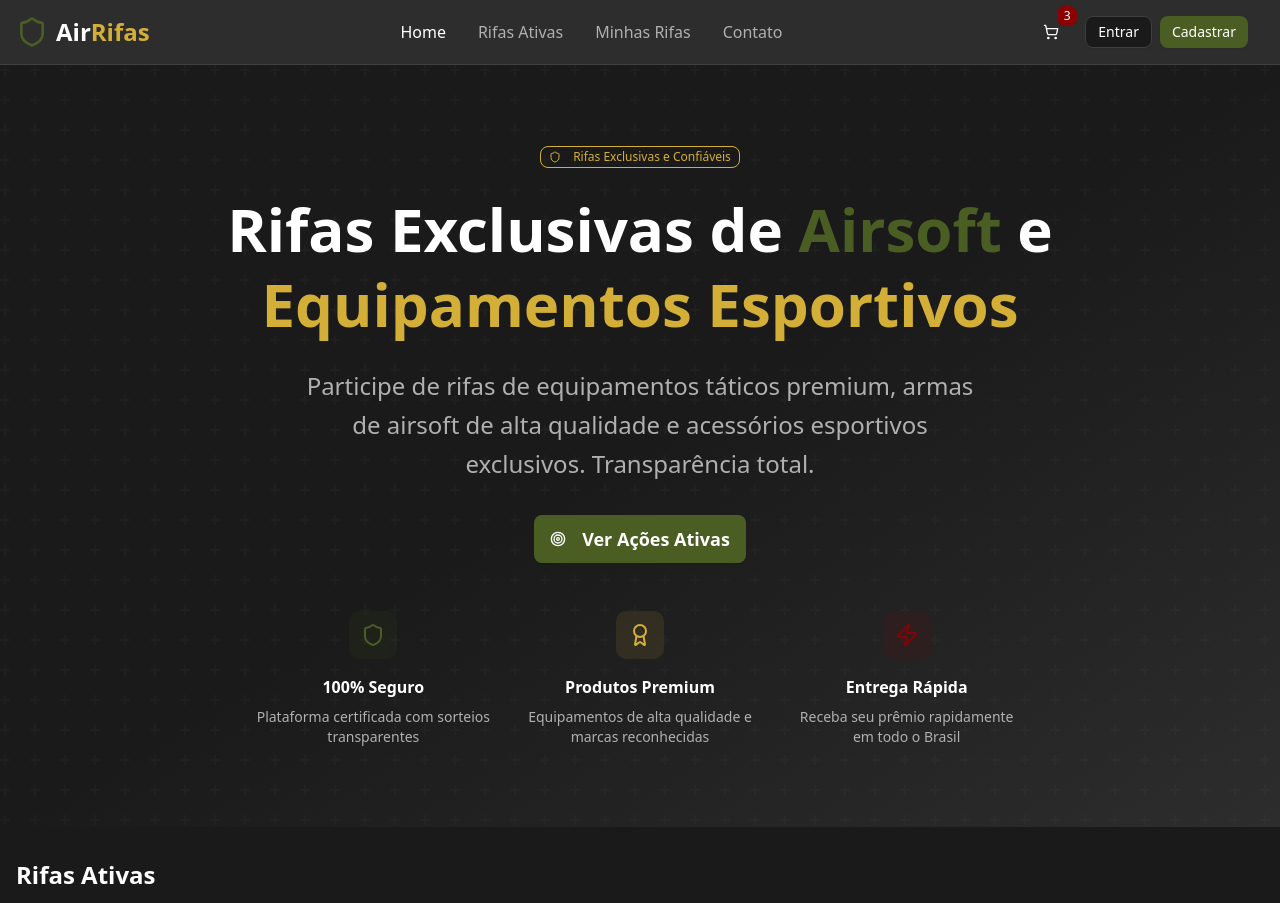
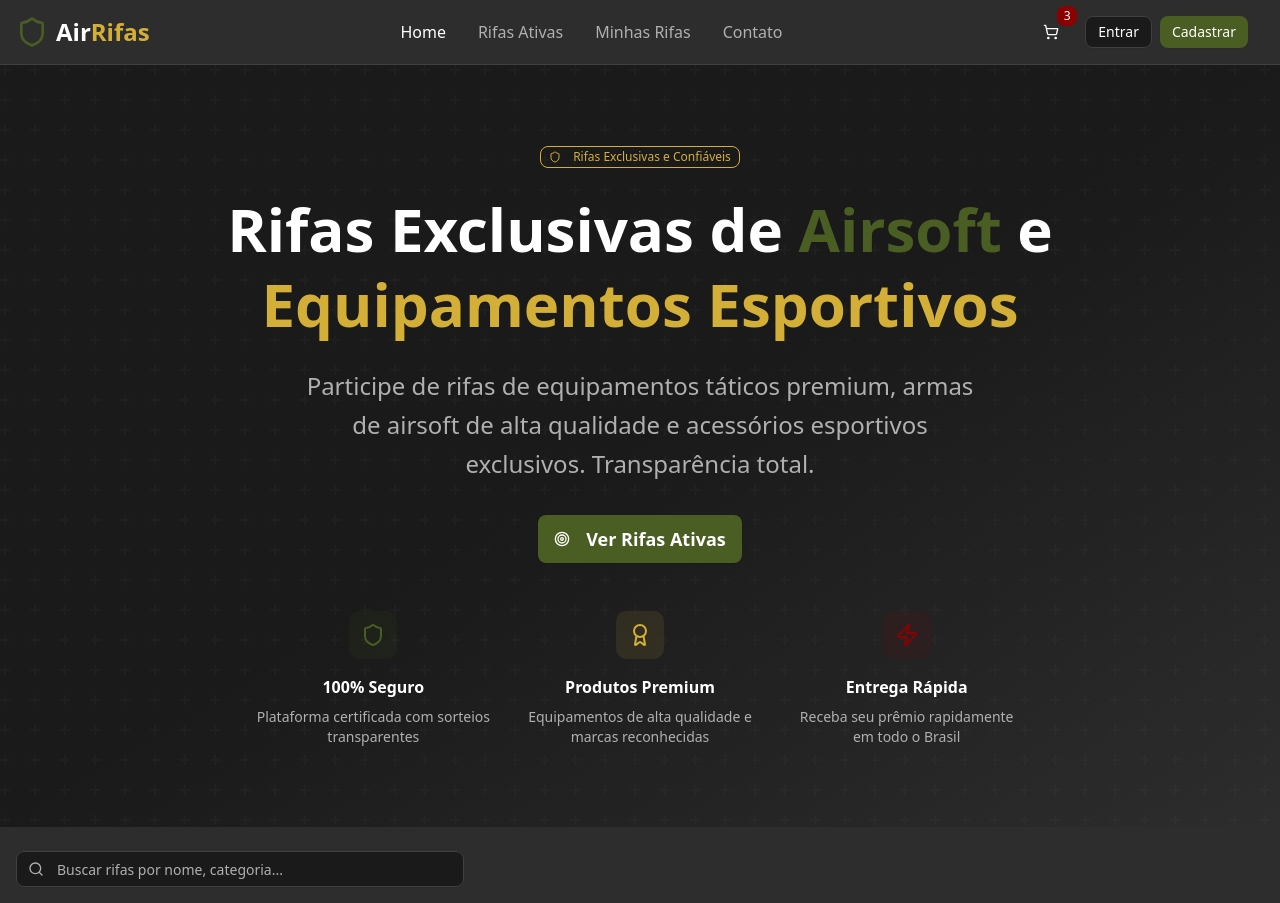
Before and after one commit to home-evertonazevedo/site, a React (Vite) app: page / in a window 1280 px wide. Shown: the top 903 px of the page. Built offline with nearby package versions, Linux system fonts and the light colour scheme.

Commit message:
Ativado FilterBar e corrigido texto do botão principal

```diff
--- a/src/App.jsx
+++ b/src/App.jsx
@@ -1,6 +1,7 @@
 import { useState } from 'react'
 import { Header } from './components/Header.jsx'
 import { HeroSection } from './components/HeroSection.jsx'
+import { FilterBar } from './components/FilterBar.jsx'
 import { RaffleCard } from './components/RaffleCard.jsx'
 import { Footer } from './components/Footer.jsx'
 import { mockRaffles, getFilteredRaffles } from './data/mockRaffles.js'
@@ -16,11 +17,15 @@ function App() {
 
   const filteredRaffles = getFilteredRaffles(mockRaffles, filters)
 
+  const handleFiltersChange = (newFilters) => {
+    setFilters(newFilters)
+  }
+
   return (
     <div className="min-h-screen bg-background">
       <Header />
       <HeroSection />
-      {/* <FilterBar onFiltersChange={handleFiltersChange} /> */}
+      <FilterBar onFiltersChange={handleFiltersChange} />
 
       {/* Main Content */}
       <main className="container mx-auto px-4 py-8">
--- a/src/components/HeroSection.jsx
+++ b/src/components/HeroSection.jsx
@@ -41,7 +41,7 @@ export function HeroSection() {
               className="bg-primary hover:bg-primary/90 text-primary-foreground px-8 py-6 text-lg font-semibold"
             >
               <Target className="w-5 h-5 mr-2" />
-              Ver Ações Ativas
+              Ver Rifas Ativas
             </Button>
           </div>
 
```
